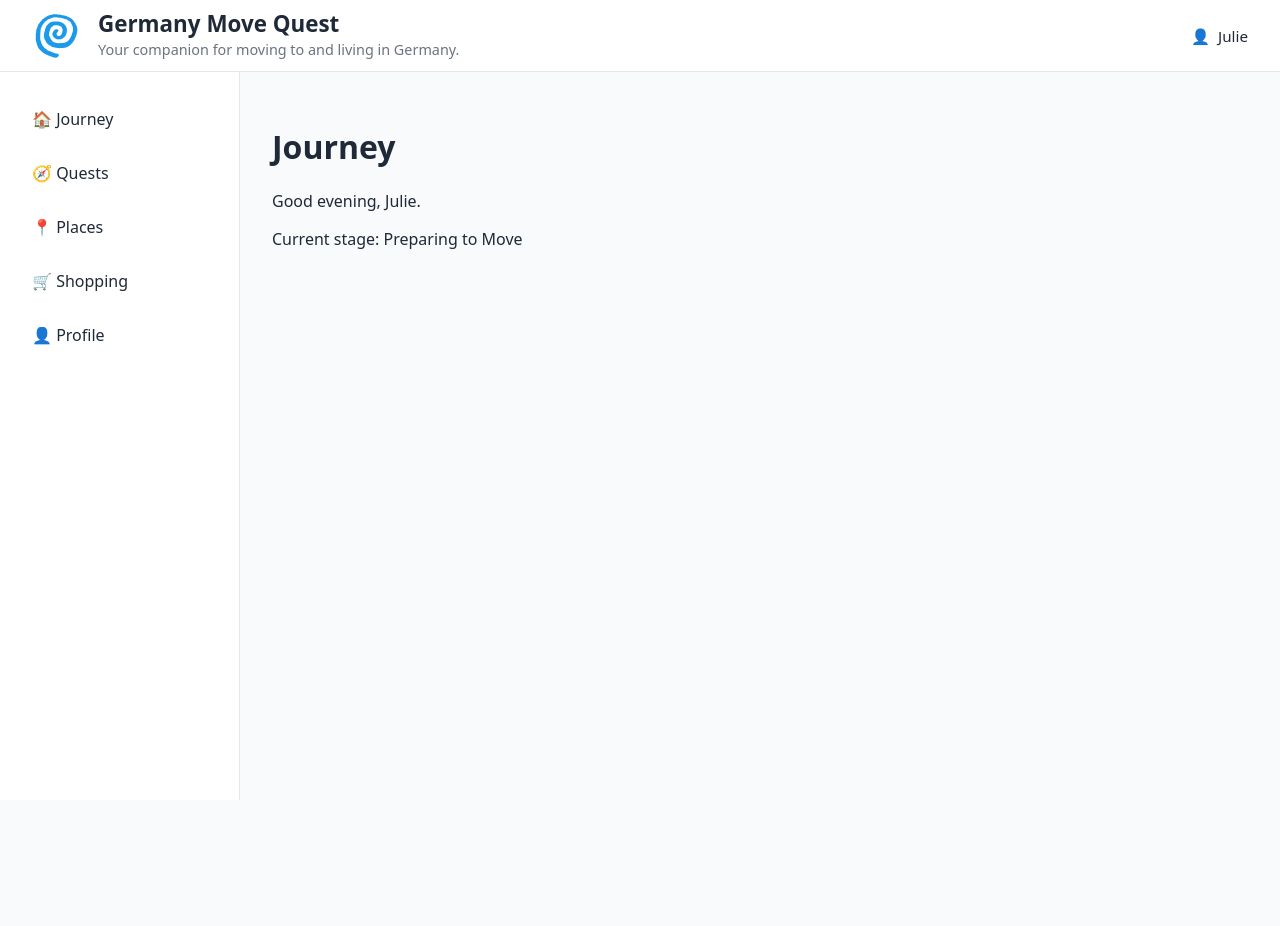
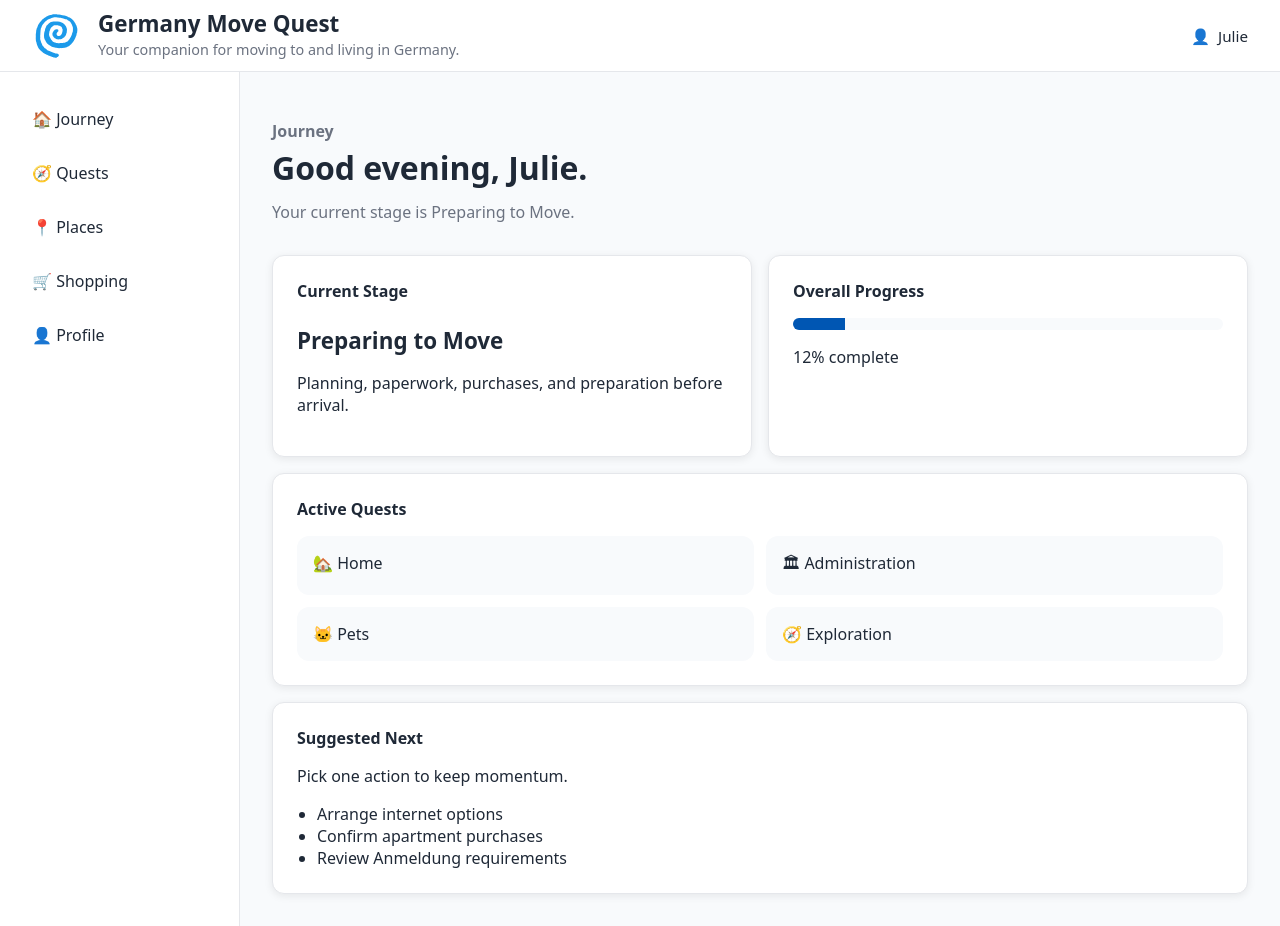
Before and after one commit to JHCairn/germany-move-quest, a React (Vite) app: page / in a window 1280 px wide. Both pictures are taken after a click on the button "Begin Your Journey". Before the commit the page ends 800 px from the top, so only its background shows below. Built offline with nearby package versions, Linux system fonts and the light colour scheme.

Commit message:
solution design document evolution

```diff
--- a/src/components/AppShell.jsx
+++ b/src/components/AppShell.jsx
@@ -3,8 +3,20 @@ import "./AppShell.css";
 import Header from "./Header";
 import Sidebar from "./Sidebar";
 import BottomNav from "./BottomNav";
+import JourneyPage from "../pages/JourneyPage";
+
+function getGreeting() {
+  const hour = new Date().getHours();
+
+  if (hour < 12) return "Good morning";
+  if (hour < 18) return "Good afternoon";
+
+  return "Good evening";
+}
 
 function AppShell() {
+  const greeting = getGreeting();
+
   return (
     <div className="app-shell">
       <Header />
@@ -13,9 +25,7 @@ function AppShell() {
         <Sidebar />
 
         <main className="app-main">
-          <h1>Journey</h1>
-          <p>{getGreeting()}, Julie.</p>
-          <p>Current stage: Preparing to Move</p>
+          <JourneyPage greeting={greeting} />
         </main>
       </div>
 
@@ -23,19 +33,4 @@ function AppShell() {
     </div>
   );
 }
-
-function getGreeting() {
-  const hour = new Date().getHours();
-
-  if (hour < 12) {
-    return "Good morning";
-  }
-
-  if (hour < 18) {
-    return "Good afternoon";
-  }
-
-  return "Good evening";
-}
-
 export default AppShell;
--- /dev/null
+++ b/src/pages/JourneyPage.css
@@ -0,0 +1,104 @@
+.journey-page {
+  max-width: 1100px;
+}
+
+.journey-header {
+  margin-bottom: 2rem;
+}
+
+.journey-eyebrow {
+  color: var(--text-light);
+  font-weight: 700;
+  margin-bottom: 0.5rem;
+}
+
+.journey-header h1 {
+  margin: 0 0 0.5rem;
+  font-size: 2rem;
+  line-height: 1.1;
+  color: var(--text);
+}
+
+.journey-header p {
+  color: var(--text-light);
+}
+
+.journey-grid {
+  display: grid;
+  grid-template-columns: repeat(2, minmax(0, 1fr));
+  gap: 1rem;
+}
+
+.dashboard-card {
+  background: var(--surface);
+  border: 1px solid var(--border);
+  border-radius: var(--radius);
+  box-shadow: var(--shadow);
+  padding: 1.5rem;
+}
+
+.dashboard-card h2 {
+  margin: 0 0 1rem;
+  font-size: 1rem;
+  color: var(--text);
+}
+
+.stage-label {
+  font-size: 1.4rem;
+  font-weight: 700;
+  color: var(--text);
+  margin-bottom: 0.5rem;
+}
+
+.wide-card {
+  grid-column: span 2;
+}
+
+.progress-bar {
+  height: 12px;
+  background: var(--background);
+  border-radius: 999px;
+  overflow: hidden;
+  margin-bottom: 1rem;
+}
+
+.progress-fill {
+  width: 12%;
+  height: 100%;
+  background: var(--primary);
+}
+
+.quest-list {
+  display: grid;
+  grid-template-columns: repeat(2, minmax(0, 1fr));
+  gap: 0.75rem;
+}
+
+.quest-list div {
+  background: var(--background);
+  border-radius: var(--radius);
+  padding: 1rem;
+}
+
+.action-list {
+  margin: 1rem 0 0;
+  padding-left: 1.25rem;
+}
+
+@media (max-width: 768px) {
+  .journey-page {
+    max-width: none;
+  }
+
+  .journey-grid {
+    grid-template-columns: 1fr;
+  }
+
+  .wide-card {
+    grid-column: span 1;
+  }
+
+  .quest-list {
+    grid-template-columns: 1fr;
+  }
+}
--- /dev/null
+++ b/src/pages/JourneyPage.jsx
@@ -0,0 +1,54 @@
+import "./JourneyPage.css";
+
+
+function JourneyPage({ greeting }) {
+  return (
+    <section className="journey-page">
+      <div className="journey-header">
+        <p className="journey-eyebrow">Journey</p>
+        <h1>{greeting}, Julie.</h1>
+        <p>Your current stage is Preparing to Move.</p>
+      </div>
+
+      <div className="journey-grid">
+        <article className="dashboard-card">
+          <h2>Current Stage</h2>
+          <p className="stage-label">Preparing to Move</p>
+          <p>Planning, paperwork, purchases, and preparation before arrival.</p>
+        </article>
+
+        <article className="dashboard-card">
+          <h2>Overall Progress</h2>
+          <div className="progress-bar">
+            <div className="progress-fill"></div>
+          </div>
+          <p>12% complete</p>
+        </article>
+
+        <article className="dashboard-card wide-card">
+          <h2>Active Quests</h2>
+
+          <div className="quest-list">
+            <div>🏡 Home</div>
+            <div>🏛 Administration</div>
+            <div>🐱 Pets</div>
+            <div>🧭 Exploration</div>
+          </div>
+        </article>
+
+        <article className="dashboard-card wide-card">
+          <h2>Suggested Next</h2>
+          <p>Pick one action to keep momentum.</p>
+
+          <ul className="action-list">
+            <li>Arrange internet options</li>
+            <li>Confirm apartment purchases</li>
+            <li>Review Anmeldung requirements</li>
+          </ul>
+        </article>
+      </div>
+    </section>
+  );
+}
+
+export default JourneyPage;
```
Also changed, not shown: 4 other files (tests, documents, lock files or other folders).
